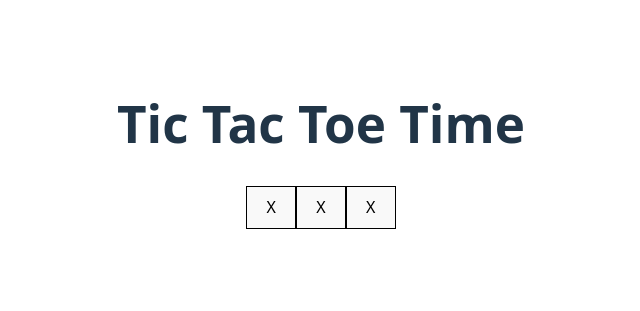
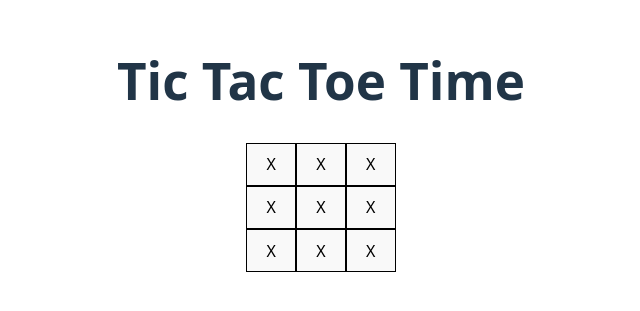
Before and after one commit to CristianDanielG/my-react-app, a React (Vite) app: page / in a window 1280 px wide. Shown: the part 255-566 px from the top of the page, without its empty margins (319-959 px from the left). Built offline with nearby package versions, Linux system fonts and the light colour scheme.

Commit message:
3x3 grid

```diff
--- a/src/App.jsx
+++ b/src/App.jsx
@@ -19,8 +19,20 @@ export default function App() {
 export function Square() {
   return(
     <>
-  <button className="square">X</button>
-  <button className="square">X</button>
-  <button className="square">X</button>
+    <div className="board-row">
+      <button className="square">X</button>
+      <button className="square">X</button>
+      <button className="square">X</button>
+    </div>
+    <div className="board-row">
+      <button className="square">X</button>
+      <button className="square">X</button>
+      <button className="square">X</button>
+    </div>
+    <div className="board-row">
+      <button className="square">X</button>
+      <button className="square">X</button>
+      <button className="square">X</button>
+    </div>
   </>)
 }
```
